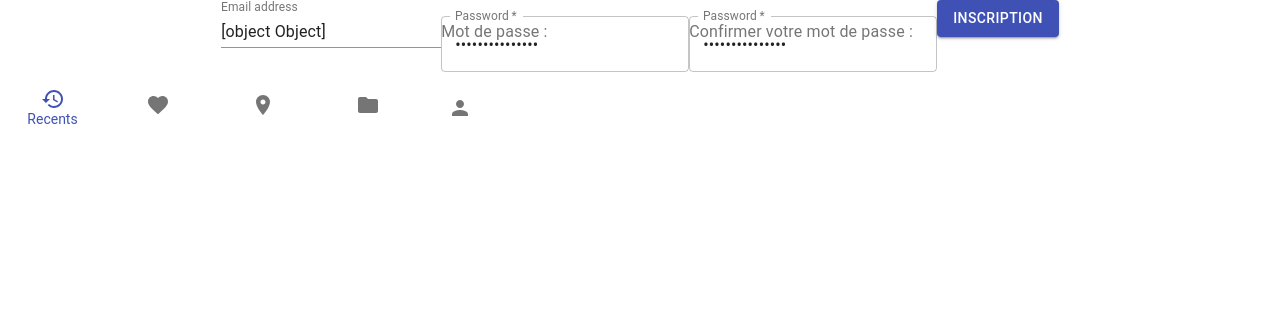
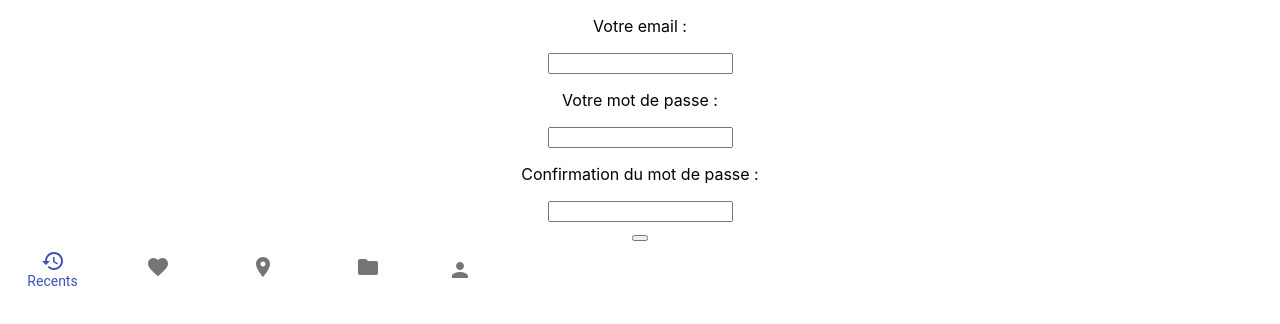
Before and after one commit to BereCar/cook-that, a React (Create React App) app: page /inscription in a window 1280 px wide. Shown: the top 324 px of the page. Built offline with nearby package versions, Linux system fonts and the light colour scheme.

Commit message:
progres formulaire

```diff
--- a/src/auth/Inscription.js
+++ b/src/auth/Inscription.js
@@ -1,62 +1,192 @@
-import React, {useState, useEffect} from 'react'
-import { FormControl, TextField , InputLabel, Input, Button, Icon} from '@material-ui/core';
+import { OndemandVideoOutlined } from '@material-ui/icons'
+import React, { useState, useEffect } from 'react'
 import { auth } from '../firebase'
 
+/**
+ * Voici les différente de ce qui se produit lors d'une inscription
+ */
 const SENDING_STEPS = {
+  /**
+   * Correspond à l'état initial, pas d'enscription envoyéc
+   */
   NONE: 'NONE',
+
+  /**
+   * On demande la validation des données
+   */
   VALIDATION: 'VALIDATION',
+
+  /**
+   * On envoie les données à firebase
+   */
   SEND_DATA: 'SEND_DATA',
 }
 
-export default()=>{
-    const [mail, setMail] = useState({ value: '', error: '' })
-    const[pwd, setPwd] = useState({ value: '', error: '' })
-    const[confirm, setConfirm]= useState({ value: '', error: '' })
+export default () => {
+  // STATE
+  const [emailField, setEmailField] = useState({ value: '', error: '' })
+  const [passwordField, setPasswordField] = useState({ value: '', error: '' })
+  const [confirmPasswordField, setConfirmPasswordField] = useState({
+    value: '',
+    error: '',
+  })
+  const [formError, setFormError] = useState('')
+  const [step, setStep] = useState(SENDING_STEPS.NONE)
 
-    return(
-        <>
+  // EFFECT
+  // Première effet, la validation des données
+  useEffect(() => {
+    // Cette effet se déclenche uniquement lors de la step "VALIDATION"
+    if (step !== SENDING_STEPS.VALIDATION) return
 
+    // Validation de l'email
+    const validateEmail = () => {
+      let valid = true
 
-        <FormControl>
-         <InputLabel htmlFor="my-input">Email address</InputLabel>
-        <Input id="my-input-email" aria-describedby="my-helper-text"   value={mail? mail : ""}
-            onChange={(e)=>{
-                setMail(e.target.value)
-            }}
+      if (!emailField.value) {
+        setEmailField({
+          value: emailField.value,
+          error: 'Vous devez renseigner un email',
+        })
+
+        valid = false
+      }
+
+      if (!/^[^@]+@[^.]+\.[a-zA-Z0-9]+/.test(emailField.value)) {
+        setEmailField(e) ({
+          value: passwordField.e.target.value,
+          error: 'Vous devez renseigner un email valide',
+        })
+
+        valid = false
+      }
+
+      return valid
+    }
+
+    // Validation des mots de passe
+    const validatePasswords = () => {
+      let valid = true
+
+      if (!passwordField.value) {
+        setPasswordField({
+          value: passwordField.value,
+          error: 'Vous devez renseigner un mot de passe',
+        })
+
+        valid = false
+      }
+
+      if (!confirmPasswordField.value) {
+        onEmailChange
+
+        valid = false
+      }
+
+      if (passwordField.value !== confirmPasswordField.value) {
+        setFormError('Vos deux mots de passe doivent correspondre')
+
+        valid = false
+      }
+
+      return valid
+    }
+
+    // On vide l'erreur de formulaire
+    setFormError('')
+
+    // On Attend 1 seconde
+    setTimeout(() => {
+      // On valid l'email et le mot de passe
+      let validEmail = validateEmail()
+      let validPassword = validatePasswords()
+
+      // Si c'est valid on passe à l'étape SEND_DATA
+      if (validEmail && validPassword) {
+        setStep(SENDING_STEPS.SEND_DATA)
+      } else {
+        // On retourne à l'étape NONE
+        setStep(SENDING_STEPS.NONE)
+      }
+    }, 1000)
+  }, [step])
+
+  // Second effet, l'envoie des données à firebase
+  useEffect(() => {
+    // On éxécute l'effet uniquement si l'étape est SEND_DATA
+    if (step !== SENDING_STEPS.SEND_DATA) return
+
+    const sendToFirebase = async () => {
+      try {
+        const userCredential = await auth.createUserWithEmailAndPassword(
+          emailField.value,
+          passwordField.value
+        )
+
+        console.warn(userCredential)
+
+        setStep(SENDING_STEPS.NONE)
+      } catch (e) {
+        setFormError(e.message)
+
+        setStep(SENDING_STEPS.NONE)
+      }
+    }
+
+    setTimeout(() => {
+      sendToFirebase()
+    }, 1000)
+  }, [step])
+
+  // HELPERS
+  // curried function
+  // setField :: { value :: string, error :: string } -> Void
+  // changeField :: setField -> React.Event -> Void
+  const changeField = setField => ev =>
+    setField({
+      error: '',
+      value: ev.target.value,
+    })
+
+  return (
+    <div>
+      <div>
+        <p>Votre email :</p>
+        {!!emailField.error && (
+          <p>{emailField.error}</p>
+        )}
+        <input
+          value={emailField.value}
+          // onChangeText :: String -> Void
+          onChange={changeField(setEmailField)}
         />
-
-        </FormControl>
-        <FormControl>
-         <InputLabel htmlFor="my-input">Mot de passe : </InputLabel>
-         <TextField label="confirmation"  id="my-input-password" aria-describedby="my-helper-text"
-
-                 variant='outlined' margin='normal' required
-                 name='password' label='Password' type='password'
-                 value={pwd? pwd : ""}
-                 onChange={(e) => {
-                   setPwd(e.target.value)
-
-                 }}
-                 autoComplete='current-password'
-
+      </div>
+      <div>
+        <p>Votre mot de passe :</p>
+        {!!passwordField.error && (
+          <p>{passwordField.error}</p>
+        )}
+        <input
+          value={passwordField.value}
+          onChange={changeField(setPasswordField)}
         />
-        </FormControl>
-
-        <FormControl>
-         <InputLabel htmlFor="my-input">Confirmer votre mot de passe : </InputLabel>
-        <TextField label="confirmation"  id="my-input-confirm" aria-describedby="my-helper-text"
-
-                  variant='outlined' margin='normal' required
-                  name='password' label='Password' type='password'
-                  value={confirm? confirm : ""}
-                  onChange={(e) => {
-                    setConfirm(e.target.value)
-                  }}
-                  autoComplete='current-password'
+      </div>
+      <div>
+        <p>Confirmation du mot de passe :</p>
+        {!!confirmPasswordField.error && (
+          <p >{confirmPasswordField.error}</p>
+        )}
+        <input
+          value={confirmPasswordField.value}
+          onChange={changeField(setConfirmPasswordField)}
         />
-
-        </FormControl>
-        <Button variant="contained" color="primary" onSubmit={()=>{}} >Inscription</Button>
-        </>
+      </div>
+      {step === SENDING_STEPS.NONE ? (
+        <button onClick={() => setStep(SENDING_STEPS.VALIDATION)} />
+      ) : (
+        //<Loading step={step} />
+        <p>En train d'envoyer</p>
+      )}
+    </div>
   )
 }
```
Lines whose indentation alone changed are shown as unchanged.
